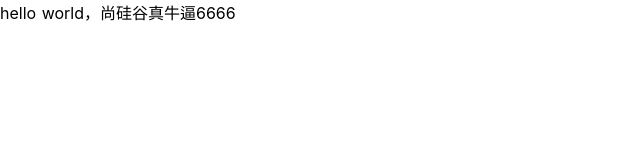
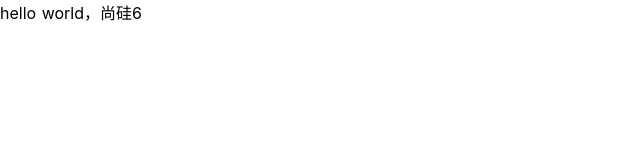
Before and after one commit to lose0101/nuxtjs, a Nuxt app: page / in a window 1280 px wide. Shown: the top 160 px of the page, without its empty margins (0-640 px from the left). Built offline with nearby package versions, Linux system fonts and the light colour scheme.

Commit message:
Update index.vue

```diff
--- a/pages/index.vue
+++ b/pages/index.vue
@@ -1,3 +1,3 @@
 <template>
-<div>hello world，尚硅谷真牛逼6666</div>
+<div>hello world，尚硅6</div>
 </template>
```
